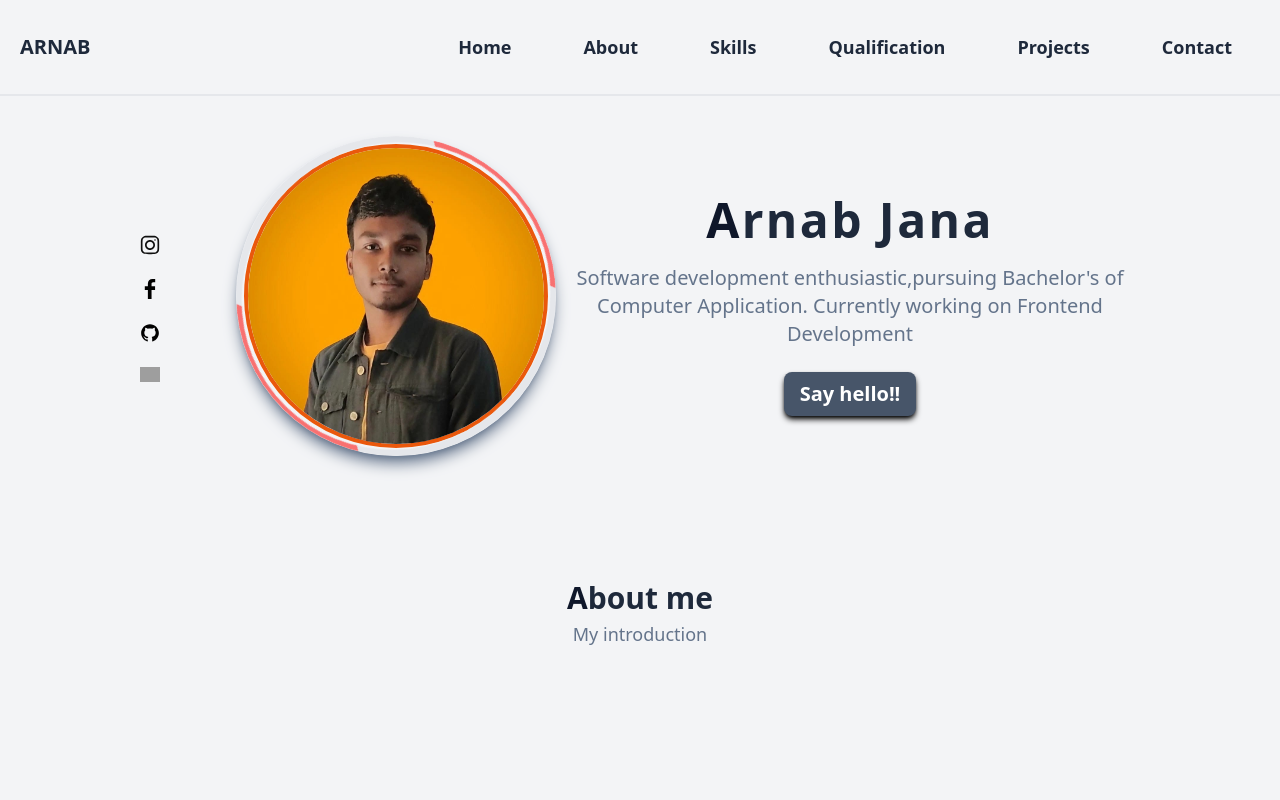
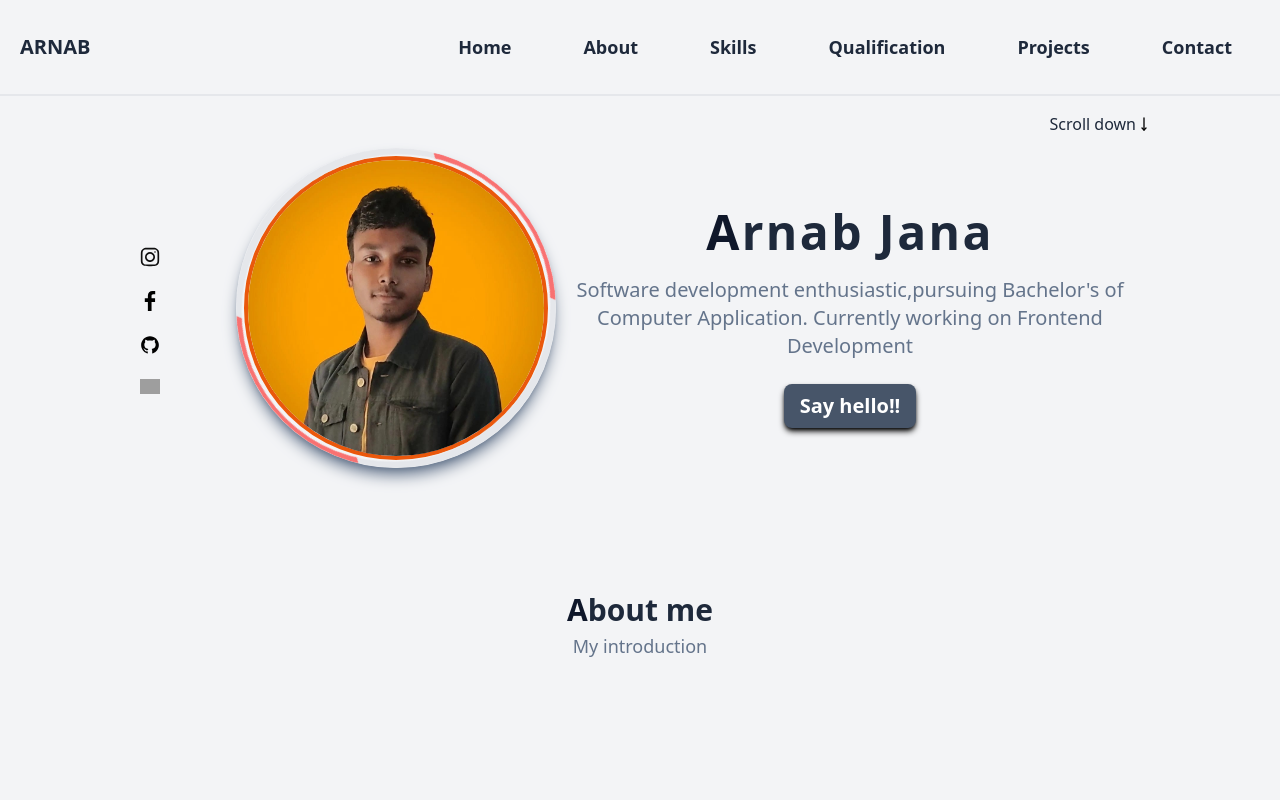
Before and after one commit to Arnabjana2003/react-portfolio, a React (Vite) app: page / in a window 1280 px wide. Shown: the top 800 px of the page. Built offline with nearby package versions, Linux system fonts and the light colour scheme; grey boxes are pictures that could not be loaded.

Commit message:
modifications

```diff
--- a/src/App.jsx
+++ b/src/App.jsx
@@ -10,7 +10,7 @@ function App() {
         <div className=" z-50 fixed top-0 right-0 left-0 backdrop-blur-xl">
         <Header/>
         </div>
-        <div className=" mt-32">
+        <div className=" mt-28">
         <Outlet />
         </div>
         <Footer/>
--- a/src/components/Header.jsx
+++ b/src/components/Header.jsx
@@ -41,8 +41,8 @@ function Header() {
         </div>
         <div className="hidden md:block">
           <ul className="flex">
-            {navLinks.map(item=>(
-                <li onClick={()=>setNavLogo(false)} className=" p-2 mx-1 lg:mx-5 md:text-lg font-semibold">
+            {navLinks.map((item,idx)=>(
+                <li key={idx} onClick={()=>setNavLogo(false)} className=" p-2 mx-1 lg:mx-5 md:text-lg font-semibold">
                     <Link className="hover:border-orange-300 hover:border-2 py-1 px-2 rounded-md" to={item.link}>{item.name}</Link>
               </li>
             ))}
@@ -55,8 +55,8 @@ function Header() {
       <div className="md:hidden">
       <div className={`${!navLogo?"h-0 p-0":"h-36 p-3"} overflow-hidden shadow-xl rounded-b-2xl`}>
           <ul className="flex flex-wrap justify-center">
-            {navLinks.map(item=>(
-                <li onClick={()=>setNavLogo(false)} className={`w-20 p-2 mx-5 md:text-lg font-semibold`}>
+            {navLinks.map((item,idx)=>(
+                <li key={idx} onClick={()=>setNavLogo(false)} className={`w-20 p-2 mx-5 md:text-lg font-semibold`}>
                     <Link className={"hover:border-orange-300 hover:border-2 py-1 px-2 rounded-md"} to={item.link}>{item.name}</Link>
               </li>
             ))}
--- a/src/components/Home.jsx
+++ b/src/components/Home.jsx
@@ -1,4 +1,4 @@
-import React from "react";
+import React, { useEffect } from "react";
 import image2 from "../Assets/instalogo.svg"
 import image3 from "../Assets/facebook-logo-svgrepo-com.svg"
 import image4 from "../Assets/github-logo-svgrepo-com.svg"
@@ -10,11 +10,21 @@ import Qualification from "./Qualification";
 import Projects from "./Projects";
 import Contact from "./Contact";
 import { Link } from "react-router-dom";
+import arrow from '../Assets/right-arrow-svgrepo-com.svg'
 
 function Home() {
-  return <div className=" w-full">
-    <div className="mt-12 flex justify-between load-animate">
-        <div className=" p-3 mr-3 md:mr-10 lg:mr-14 my-auto">
+
+    const scroll = ()=>{
+        const sr = document.getElementById("about-sec")
+        sr.scrollIntoView(true)
+
+    }
+    return <div className=" w-full">
+      <div className="w-full flex justify-end">
+      <p onClick={scroll} id="scroll" className=" flex items-center ">Scroll down<span><img className=" w-4 rotate-90" src={arrow}/></span></p>
+      </div>
+    <div className="mt-1 flex justify-between load-animate">
+        <div className=" p-3 mr-1 md:mr-10 lg:mr-14 my-auto">
             <ul className=" flex flex-col">
                 <li className=" w-4 md:w-5 my-3">
                     <a href="https://instagram.com/arnab_j.01?igshid=ZDdkNTZiNTM=">
@@ -52,7 +62,7 @@ function Home() {
             </div>
         </div>
     </div>
-    <section className=" mt-20">
+    <section id="about-sec" className=" mt-20">
     <About about/>
     </section>
     <section className=" mt-20">
--- a/src/components/Qualification.jsx
+++ b/src/components/Qualification.jsx
@@ -49,9 +49,9 @@ function Qualification({ qualification = false }) {
         </div>
         <div className=" flex flex-col items-center">
         <div>
-          {qualificationList.map((item) => {
+          {qualificationList.map((item,idx) => {
             return item.type == "education" ? (
-              <div className="flex justify-start w-56 md:w-[25rem]">
+              <div key={idx} className="flex justify-start w-56 md:w-[25rem]">
                 <div className=" flex w-28 md:w-44">
                   <div className=" text-right mr-2">
                     <h4 className=" font-semibold md:text-lg mb-2">
@@ -76,7 +76,7 @@ function Qualification({ qualification = false }) {
                 </div>
               </div>
             ) : (
-              <div className="  flex justify-end w-56 md:w-[25rem]">
+              <div key={idx} className="  flex justify-end w-56 md:w-[25rem]">
                 <div className="flex w-[126px] md:w-[243px] ">
                   <div className=" flex flex-col items-center">
                     <div className=" w-4 md:w-5 h-4 md:h-5 bg-green-700  rounded-full"></div>
```
